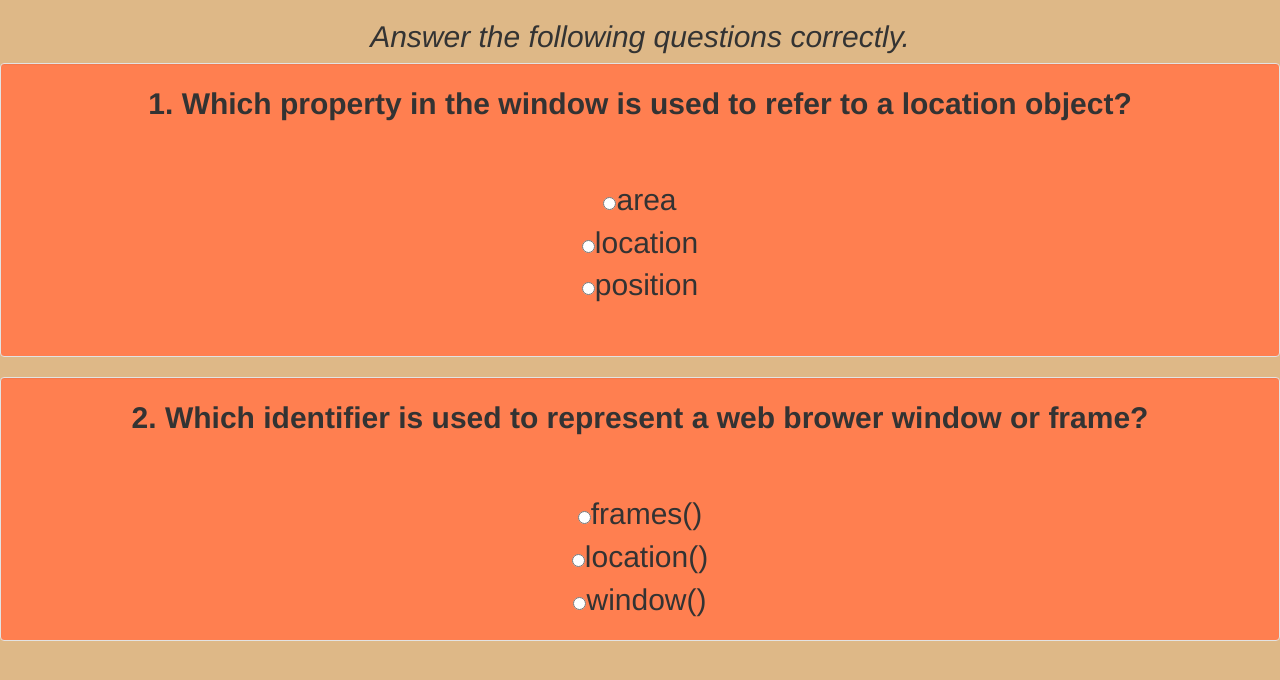
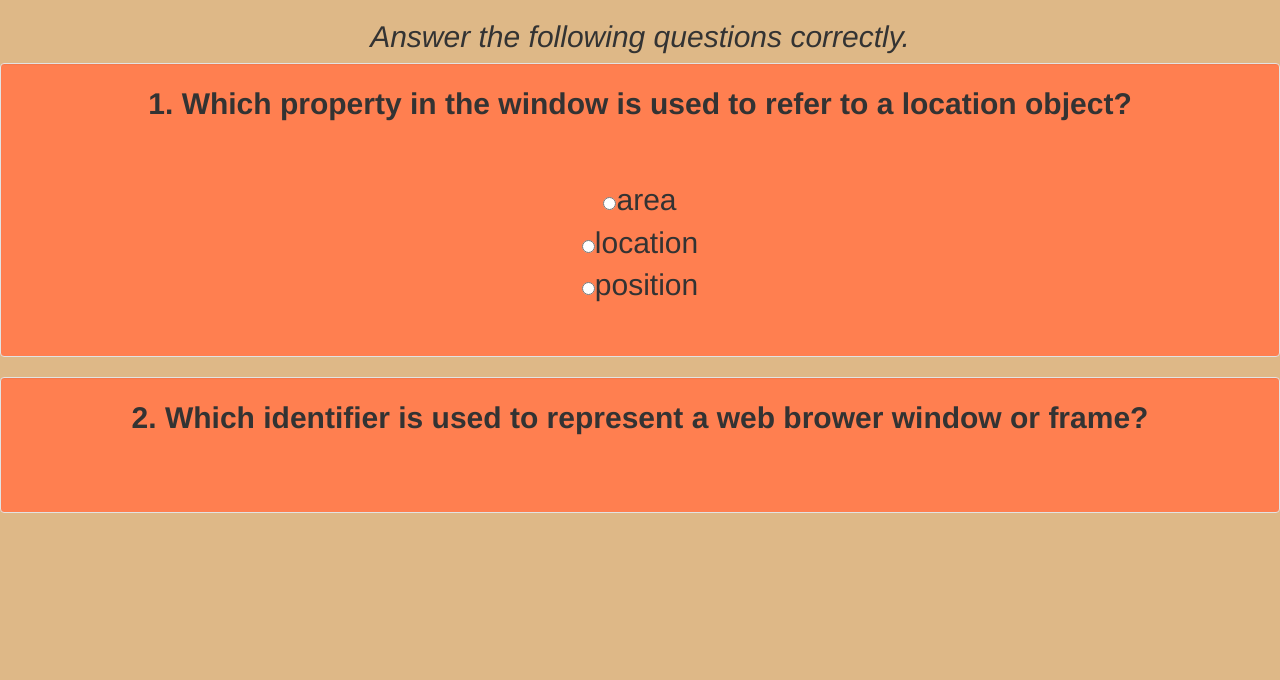
Before and after one commit to wekkey/Quiz-Board, a plain HTML site: page index.html in a window 1280 px wide. Drawn offline with nearby package versions, Linux system fonts and the light colour scheme.

```diff
--- a/index.html
+++ b/index.html
@@ -21,6 +21,3 @@
             <div class="well">
                 <p><strong> 2. Which identifier is used to represent a web brower window or frame?</strong></p>
                 <br>
-                <input type="radio" name="questionTwo" id="mc" value="wrong">frames()<br>
-                <input type="radio" name="questionTwo" id="mc" value="wrong">location()<br>
-                <input type="radio" name="questionTwo" id="mc" value="correct">window()<br>
```
